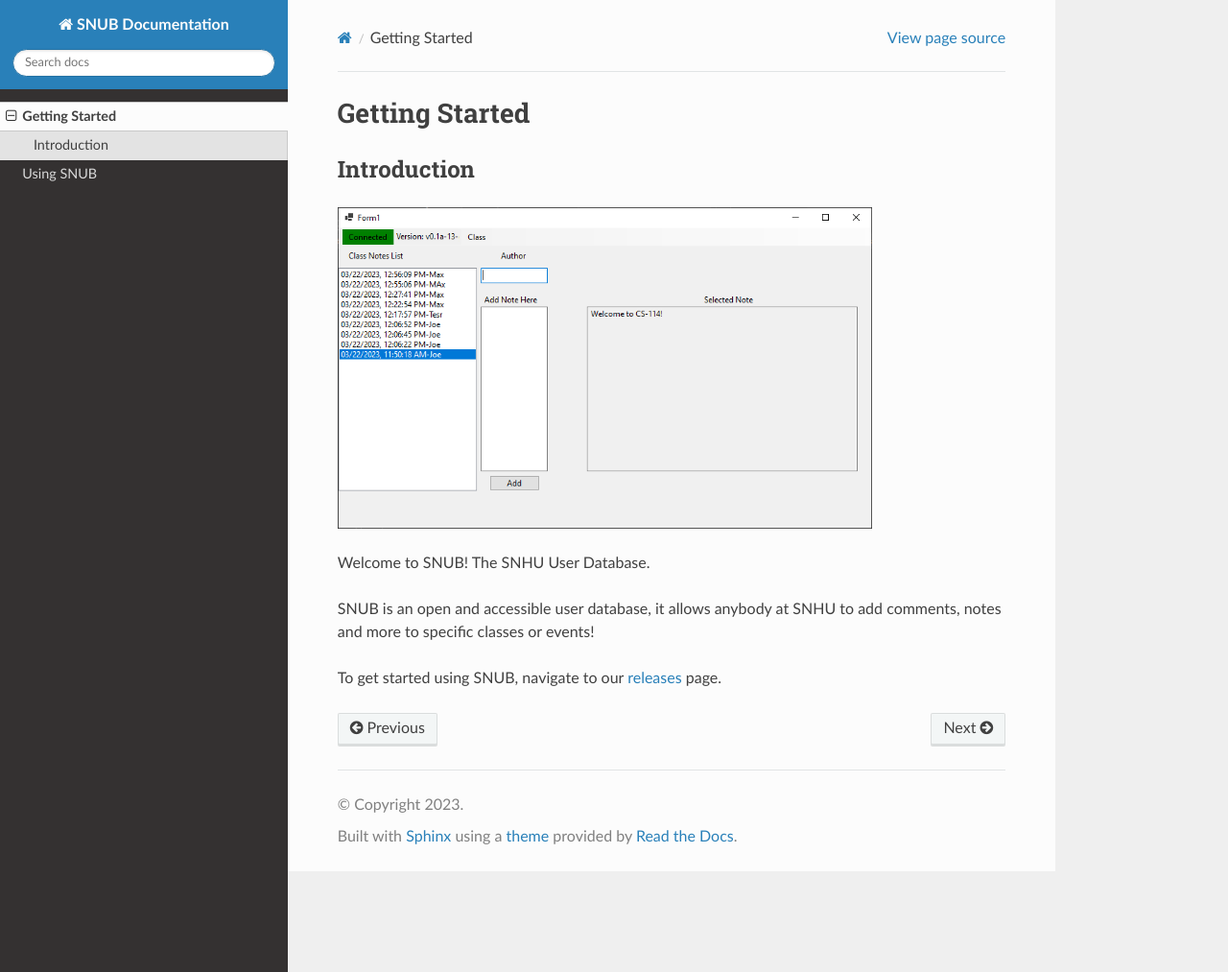
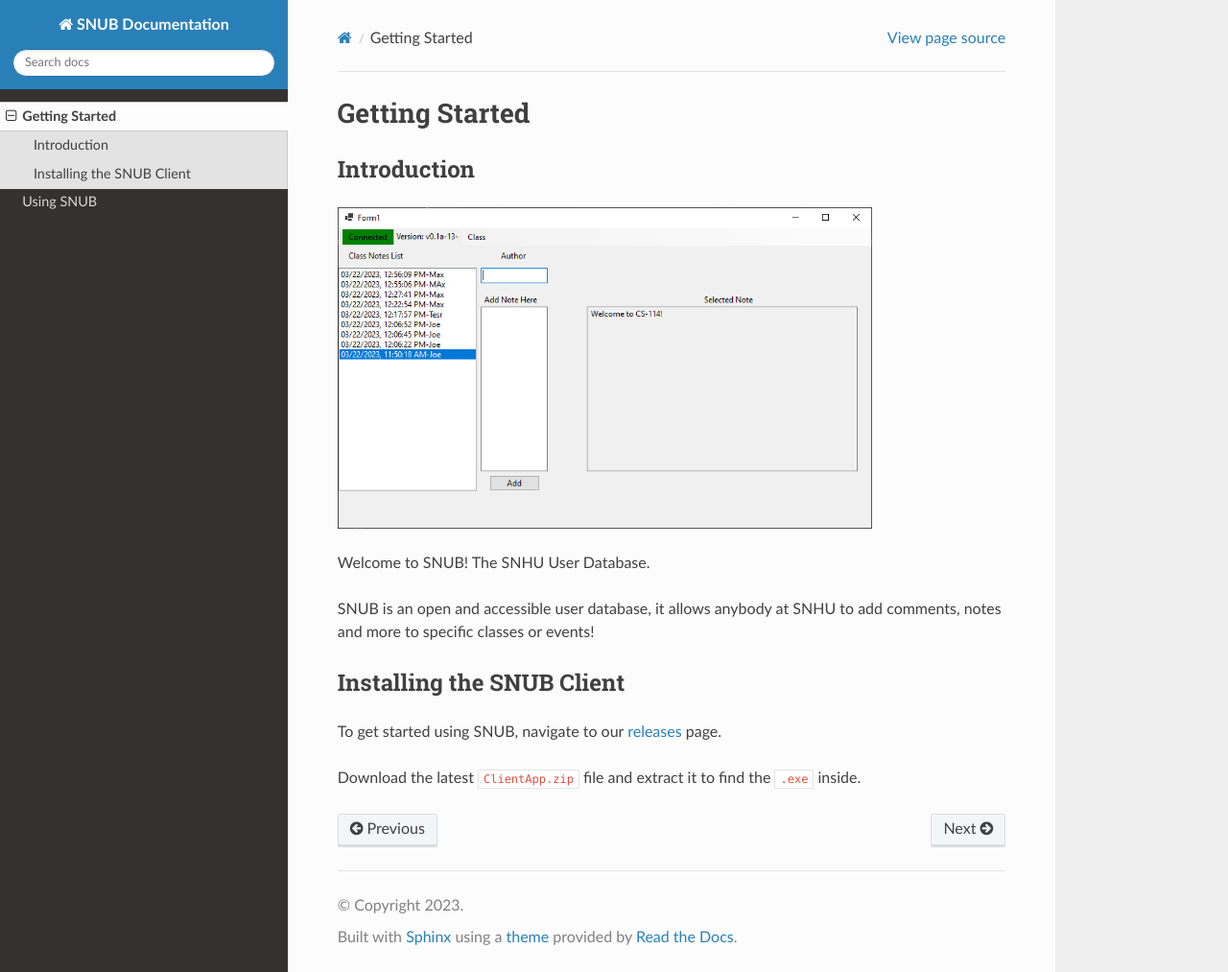
Before and after one commit to KenwoodFox/SNUB, a Sphinx documentation site: the page built from Docs/introduction/getting-started.rst, in a window 1280 px wide and 1013 px high. Shown: the whole window at 96% size. Built offline with Sphinx 7.4.7 and the Read the Docs theme 2.0.0, drawn with Linux system fonts in a browser that asks for light colours.

Commit message:
Add usage and getting started

```diff
--- a/Docs/introduction/getting-started.rst
+++ b/Docs/introduction/getting-started.rst
@@ -13,7 +13,13 @@
 SNUB is an open and accessible user database, it allows anybody
 at SNHU to add comments, notes and more to specific classes or events!
 
+
+Installing the SNUB Client
+--------------------------
+
 To get started using SNUB, navigate to our `releases`_ page.
+
+Download the latest ``ClientApp.zip`` file and extract it to find the ``.exe`` inside.
 
 
 .. _releases: https://github.com/KenwoodFox/SNUB/releases
--- a/Docs/usage/usage.rst
+++ b/Docs/usage/usage.rst
@@ -5,4 +5,4 @@
     SNUB is experimental and inescure software, do not rely on SNUB for migration
     or important data at this stage!
 
-After installing the client software on your computer.
+After installing the client software on your computer, press ``Connect`` to get started.
```
